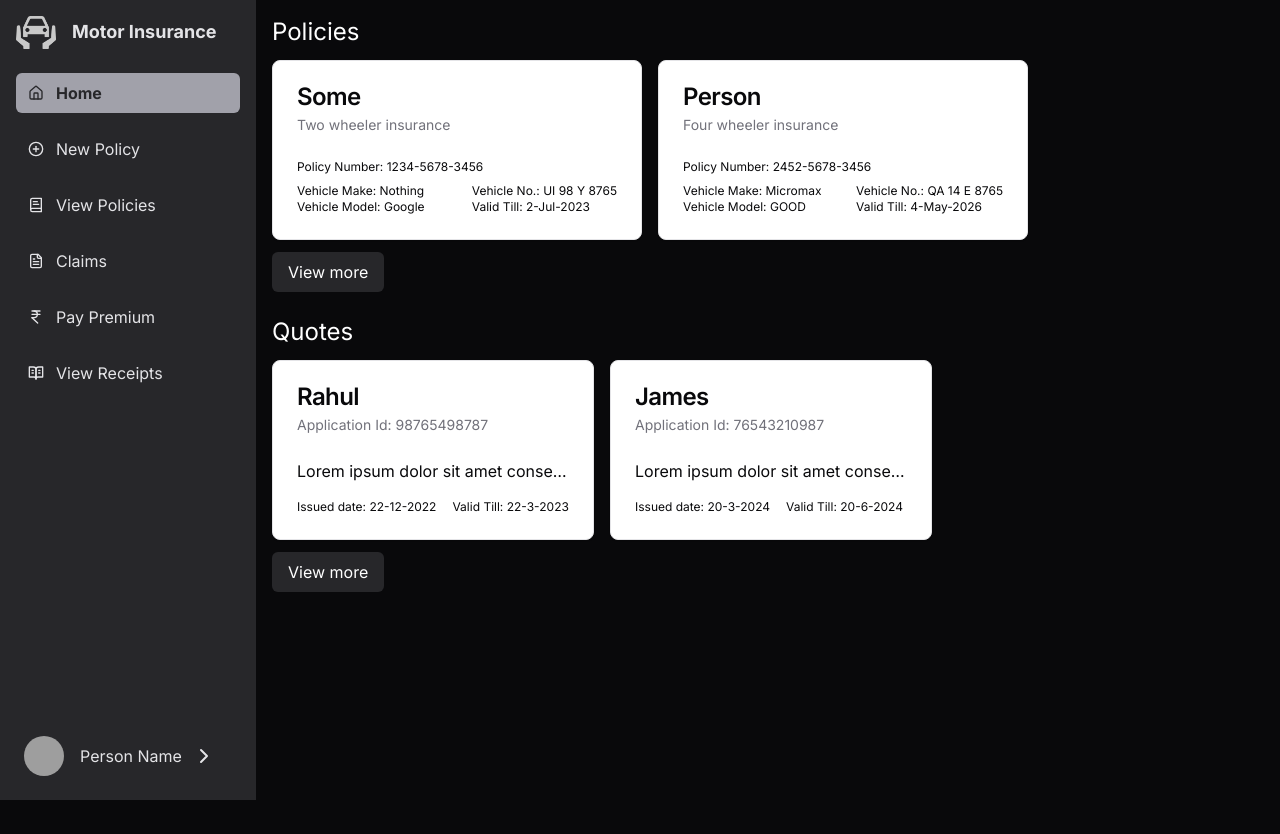
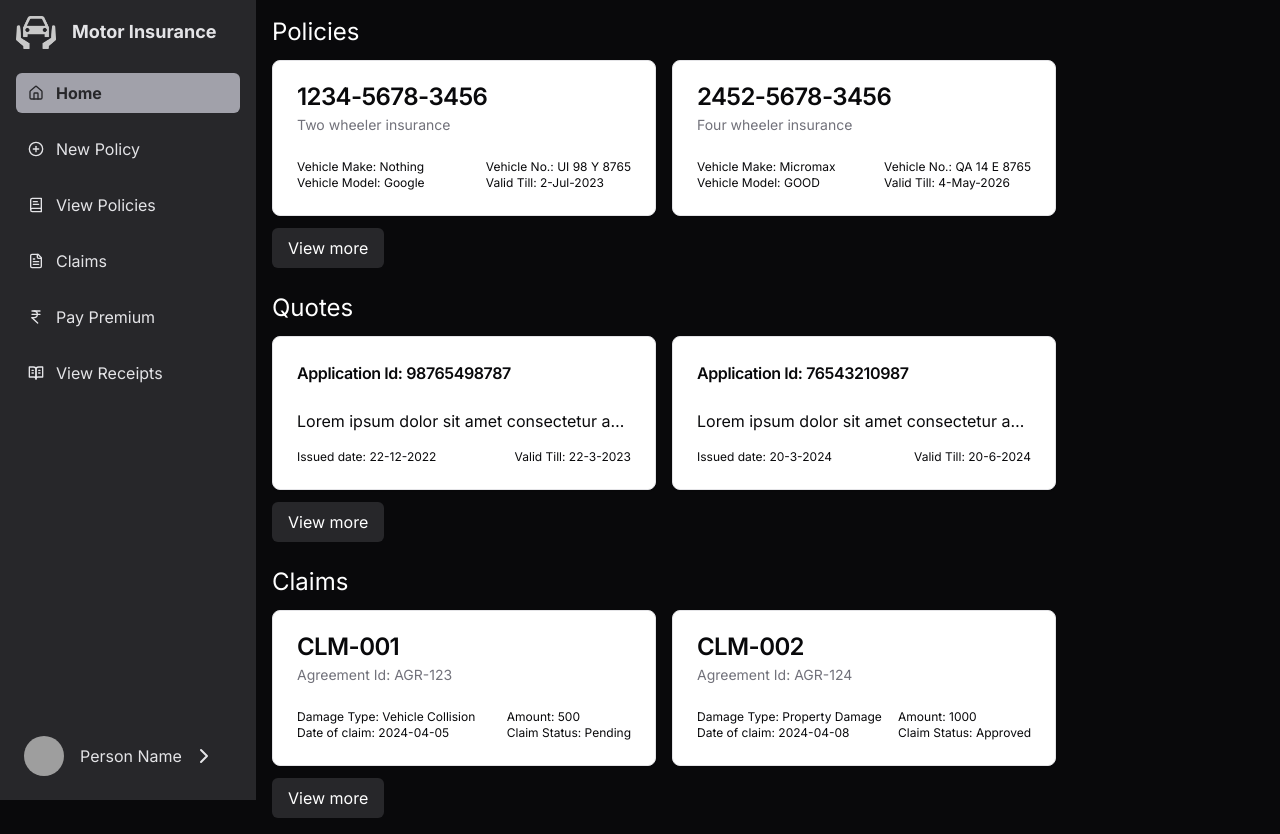
Before and after one commit to harshsoni-harsh/dbms-project, a Next.js app: page /customer/1/ in a window 1280 px wide. Before the commit the page ends 800 px from the top, so only its background shows below. Built offline with nearby package versions, Linux system fonts and the light colour scheme; grey boxes are pictures that could not be loaded.

Commit message:
Added claims, home, receipts and policies sections with dummy data

```diff
--- /dev/null
+++ b/app/customer/[id]/all-policies/page.tsx
@@ -0,0 +1,83 @@
+import {
+  Card,
+  CardContent,
+  CardDescription,
+  CardHeader,
+  CardTitle,
+} from "@/components/ui/card";
+import Link from "next/link";
+
+const policies = [
+  {
+    aggrementId: "1qaxcvhi8765r",
+    applicationId: "1234567890",
+    vehicleType: "Two wheeler",
+    policyNum: "1234-5678-3456",
+    vehicleMake: "Nothing",
+    vehicleModel: "Google",
+    vehicleNum: "UI 98 Y 8765",
+    endDate: "2-Jul-2023",
+  },
+  {
+    aggrementId: "9876rdcvbjko9",
+    applicationId: "1234567890",
+    vehicleType: "Four wheeler",
+    policyNum: "2452-5678-3456",
+    vehicleMake: "Micromax",
+    vehicleModel: "GOOD",
+    vehicleNum: "QA 14 E 8765",
+    endDate: "4-May-2026",
+  },
+  {
+    aggrementId: "fghjk8765rtyu",
+    applicationId: "2345678901",
+    vehicleType: "Two wheeler",
+    policyNum: "5678-1234-9012",
+    vehicleMake: "Something",
+    vehicleModel: "Apple",
+    vehicleNum: "ZX 12 R 3456",
+    endDate: "10-Oct-2024",
+  },
+];
+
+export default function Page({ params }: any) {
+  return (
+    <div className="p-4 flex flex-col gap-6 overflow-auto w-full">
+      <p className="text-2xl">Policies</p>
+      <div className="flex gap-4 flex-wrap w-full">
+        {policies.map((policy) => (
+          <Link
+            key={policy.aggrementId}
+            href={`/customer/${params.id}/policy/${policy.policyNum}`}
+            className="w-96 max-sm:w-full"
+          >
+            <Card>
+              <CardHeader>
+                <CardTitle>
+                  <p>{policy.policyNum}</p>
+                </CardTitle>
+                <CardDescription>
+                  {policy.vehicleType} insurance
+                </CardDescription>
+              </CardHeader>
+              <CardContent>
+                <div className="text-xs space-y-2">
+                  <div className="flex justify-between gap-4 flex-wrap">
+                    <div>
+                      <p>Vehicle Make: {policy.vehicleMake}</p>
+                      <p>Vehicle Model: {policy.vehicleModel}</p>
+                    </div>
+                    <div>
+                      <p>Vehicle No.: {policy.vehicleNum}</p>
+                      <p>Valid Till: {policy.endDate}</p>
+                    </div>
+                  </div>
+                </div>
+              </CardContent>
+            </Card>
+          </Link>
+        ))}
+      </div>
+    </div>
+  );
+}
--- a/app/customer/[id]/claims/page.tsx
+++ b/app/customer/[id]/claims/page.tsx
@@ -1,3 +1,78 @@
-export default function Page() {
-    return "claim"
+import {
+  Card,
+  CardContent,
+  CardDescription,
+  CardHeader,
+  CardTitle,
+} from "@/components/ui/card";
+import Link from "next/link";
+
+const claims = [
+  {
+    claimId: "CLM-001",
+    agreementId: "AGR-123",
+    claimAmount: 500,
+    damageType: "Vehicle Collision",
+    dateOfClaim: "2024-04-05",
+    claimStatus: "Pending",
+  },
+  {
+    claimId: "CLM-002",
+    agreementId: "AGR-124",
+    claimAmount: 1000,
+    damageType: "Property Damage",
+    dateOfClaim: "2024-04-08",
+    claimStatus: "Approved",
+  },
+  {
+    claimId: "CLM-003",
+    agreementId: "AGR-125",
+    claimAmount: 750,
+    damageType: "Theft",
+    dateOfClaim: "2024-04-10",
+    claimStatus: "Rejected",
+  },
+];
+
+export default function Page({ params }: any) {
+  return (
+    <div className="p-4 flex flex-col gap-6 overflow-auto w-full">
+      <div className="flex justify-between items-center">
+        <p className="text-2xl">Claims</p>
+        <Link href={`/customer/${params.id}/new-claim`} className="w-fit bg-zinc-800 rounded-md px-4 p-2 hover:bg-zinc-400 hover:text-zinc-950">File a claim</Link>
+      </div>
+      <div className="flex gap-4 flex-wrap w-full">
+        {claims.map((claim) => (
+          <Link
+            key={claim.claimId}
+            href={`/customer/${params.id}/claim/${claim.claimId}`}
+            className="w-96 max-sm:w-full"
+          >
+            <Card>
+              <CardHeader>
+                <CardTitle>
+                  <p>{claim.claimId}</p>
+                </CardTitle>
+                <CardDescription>Agreement Id: {claim.agreementId}</CardDescription>
+              </CardHeader>
+              <CardContent>
+                <div className="text-xs space-y-2">
+                  <div className="flex justify-between gap-4 flex-wrap">
+                    <div>
+                      <p>Damage Type: {claim.damageType}</p>
+                      <p>Date of claim: {claim.dateOfClaim}</p>
+                    </div>
+                    <div>
+                      <p>Amount: {claim.claimAmount}</p>
+                      <p>Claim Status: {claim.claimStatus}</p>
+                    </div>
+                  </div>
+                </div>
+              </CardContent>
+            </Card>
+          </Link>
+        ))}
+      </div>
+    </div>
+  );
 }
--- a/app/customer/[id]/layout.tsx
+++ b/app/customer/[id]/layout.tsx
@@ -11,7 +11,7 @@ export default function RootLayout({
         <div className='min-h-screen flex'>
             <Sidenav params={params} />
             <div className='shrink-0 w-64 max-md:hidden'></div>
-            <div className='max-md:pt-4'>
+            <div className='max-md:pt-4 w-full'>
                 <div className="md:hidden mb-2 ml-12 flex gap-4 items-center font-bold text-lg">
                     <Image
                         src="/images/company-logo.png"
--- a/app/customer/[id]/page.tsx
+++ b/app/customer/[id]/page.tsx
@@ -1,9 +1,7 @@
-import { Button } from "@/components/ui/button";
 import {
   Card,
   CardContent,
   CardDescription,
-  CardFooter,
   CardHeader,
   CardTitle,
 } from "@/components/ui/card"
@@ -78,13 +76,38 @@ const data = {
     productId: "",
     coverageLevel: "comprehensive"
   }
-  ]
+  ],
+  claims: [{
+    claimId: "CLM-001",
+    agreementId: "AGR-123",
+    claimAmount: 500,
+    damageType: "Vehicle Collision",
+    dateOfClaim: "2024-04-05",
+    claimStatus: "Pending",
+  },
+  {
+    claimId: "CLM-002",
+    agreementId: "AGR-124",
+    claimAmount: 1000,
+    damageType: "Property Damage",
+    dateOfClaim: "2024-04-08",
+    claimStatus: "Approved",
+  },
+  {
+    claimId: "CLM-003",
+    agreementId: "AGR-125",
+    claimAmount: 750,
+    damageType: "Theft",
+    dateOfClaim: "2024-04-10",
+    claimStatus: "Rejected",
+  },]
 };
 
 export default function Page({ params }: any) {
-  const { policies, quotes } = data
+  const { policies, quotes, claims } = data
   const topPolicies = policies.slice(0, 2)
   let topQuotes = quotes.slice(0, 2)
+  let topClaims = claims.slice(0, 2)
   return (
     <div className="p-4 flex flex-col gap-6 overflow-auto">
       <div className="w-fit flex flex-col gap-3">
@@ -94,21 +117,22 @@ export default function Page({ params }: any) {
         <div className="flex gap-4 flex-wrap">
           {
             topPolicies.map(policy => (
-              <Link key={policy.aggrementId} href={`customer/${params.id}/policy/${policy.policyNum}`}>
+              <Link
+                key={policy.aggrementId}
+                href={`/customer/${params.id}/policy/${policy.policyNum}`}
+                className="w-96 max-sm:w-full"
+              >
                 <Card>
                   <CardHeader>
                     <CardTitle>
-                      <>
-                        <p>{policy.custName}</p>
-                      </>
+                      <p>{policy.policyNum}</p>
                     </CardTitle>
-                    <CardDescription>{policy.vehicleType} insurance</CardDescription>
+                    <CardDescription>
+                      {policy.vehicleType} insurance
+                    </CardDescription>
                   </CardHeader>
                   <CardContent>
-                    <div className="w-80 text-xs space-y-2">
-                      <div>
-                        <p>Policy Number: {policy.policyNum}</p>
-                      </div>
+                    <div className="text-xs space-y-2">
                       <div className="flex justify-between gap-4 flex-wrap">
                         <div>
                           <p>Vehicle Make: {policy.vehicleMake}</p>
@@ -128,26 +152,25 @@ export default function Page({ params }: any) {
         </div>
         {
           topPolicies.length !== policies.length ?
-            <Link href={`${params.id}/all-policies`} className="w-fit bg-zinc-800 rounded-md px-4 p-2">View more</Link>
+            <Link href={`/customer/${params.id}/all-policies`} className="w-fit bg-zinc-800 rounded-md px-4 p-2 hover:bg-zinc-400 hover:text-zinc-950">View more</Link>
             : ""
         }
       </div>
-      <div className="w-fit flex flex-col gap-3">
+      <div className="w-full flex flex-col gap-3">
         {
           quotes.length !== 0 && <p className="text-2xl">Quotes</p>
         }
         <div className="flex gap-4 flex-wrap">
           {
             topQuotes.map(quote => (
-              <Link key={quote.quoteId} href={`customer/${params.id}/quote/${quote.quoteId}`}>
+              <Link key={quote.quoteId} href={`/customer/${params.id}/quote/${quote.quoteId}`} className="w-96 max-sm:w-full">
                 <Card>
                   <CardHeader>
-                    <CardTitle>{quote.custName}</CardTitle>
-                    <CardDescription>Application Id: {quote.applicationId}</CardDescription>
+                    <CardTitle className="text-base">Application Id: {quote.applicationId}</CardTitle>
                   </CardHeader>
-                  <CardContent className="max-w-80 space-y-4">
+                  <CardContent className="space-y-4">
                     <p className="truncate">{quote.description}</p>
-                    <div className="flex text-xs space-x-4">
+                    <div className="flex max-md:flex-col justify-between text-xs">
                       <div>
                         Issued date: {quote.issueDate}
                       </div>
@@ -163,7 +186,51 @@ export default function Page({ params }: any) {
         </div>
         {
           topQuotes.length !== quotes.length ?
-            <Link href={`${params.id}/all-quotes`} className="w-fit bg-zinc-800 rounded-md p-2 px-4">View more</Link>
+            <Link href={`/customer/${params.id}/all-quotes`} className="w-fit bg-zinc-800 rounded-md px-4 p-2 hover:bg-zinc-400 hover:text-zinc-950">View more</Link>
+            : ""
+        }
+      </div>
+      <div className="w-fit flex flex-col gap-3">
+        {
+          claims.length !== 0 && <p className="text-2xl">Claims</p>
+        }
+        <div className="flex gap-4 flex-wrap">
+          {
+            topClaims.map(claim => (
+              <Link
+            key={claim.claimId}
+            href={`/customer/${params.id}/claim/${claim.claimId}`}
+            className="w-96 max-sm:w-full"
+          >
+            <Card>
+              <CardHeader>
+                <CardTitle>
+                  <p>{claim.claimId}</p>
+                </CardTitle>
+                <CardDescription>Agreement Id: {claim.agreementId}</CardDescription>
+              </CardHeader>
+              <CardContent>
+                <div className="text-xs space-y-2">
+                  <div className="flex justify-between gap-4 flex-wrap">
+                    <div>
+                      <p>Damage Type: {claim.damageType}</p>
+                      <p>Date of claim: {claim.dateOfClaim}</p>
+                    </div>
+                    <div>
+                      <p>Amount: {claim.claimAmount}</p>
+                      <p>Claim Status: {claim.claimStatus}</p>
+                    </div>
+                  </div>
+                </div>
+              </CardContent>
+            </Card>
+          </Link>
+            ))
+          }
+        </div>
+        {
+          topClaims.length !== claims.length ?
+            <Link href={`/customer/${params.id}/claims`} className="w-fit bg-zinc-800 rounded-md px-4 p-2 hover:bg-zinc-400 hover:text-zinc-950">View more</Link>
             : ""
         }
       </div>
--- a/components/Sidenav.tsx
+++ b/components/Sidenav.tsx
@@ -94,9 +94,9 @@ export default function Sidenav({ params }: { params: { id: string } }) {
             <p>Pay Premium</p>
           </div>
         </Link>
-        <Link href={`/customer/${params.id}/view-premium-receipts`}>
+        <Link href={`/customer/${params.id}/view-receipts`}>
           <div
-            className={`flex items-center gap-2 w-full hover:font-bold hover:text-zinc-800 hover:bg-zinc-400 rounded-md p-2 ${path === "view-premium-reciepts" &&
+            className={`flex items-center gap-2 w-full hover:font-bold hover:text-zinc-800 hover:bg-zinc-400 rounded-md p-2 ${path === "view-receipts" &&
               "font-bold text-zinc-800 bg-zinc-400"
               }`}
           >
```
Also changed, not shown: app/customer/[id]/view-receipts/page.tsx (added, +69 -0 lines).
